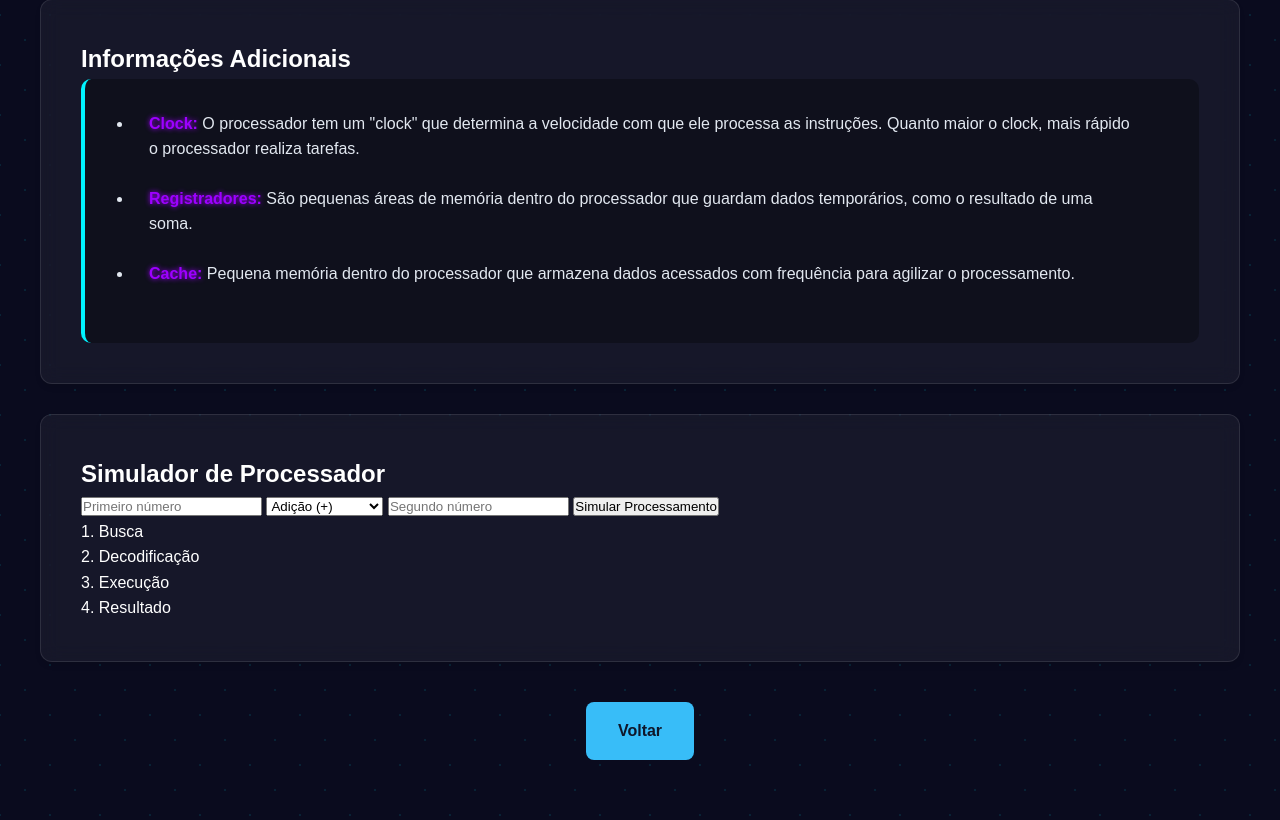
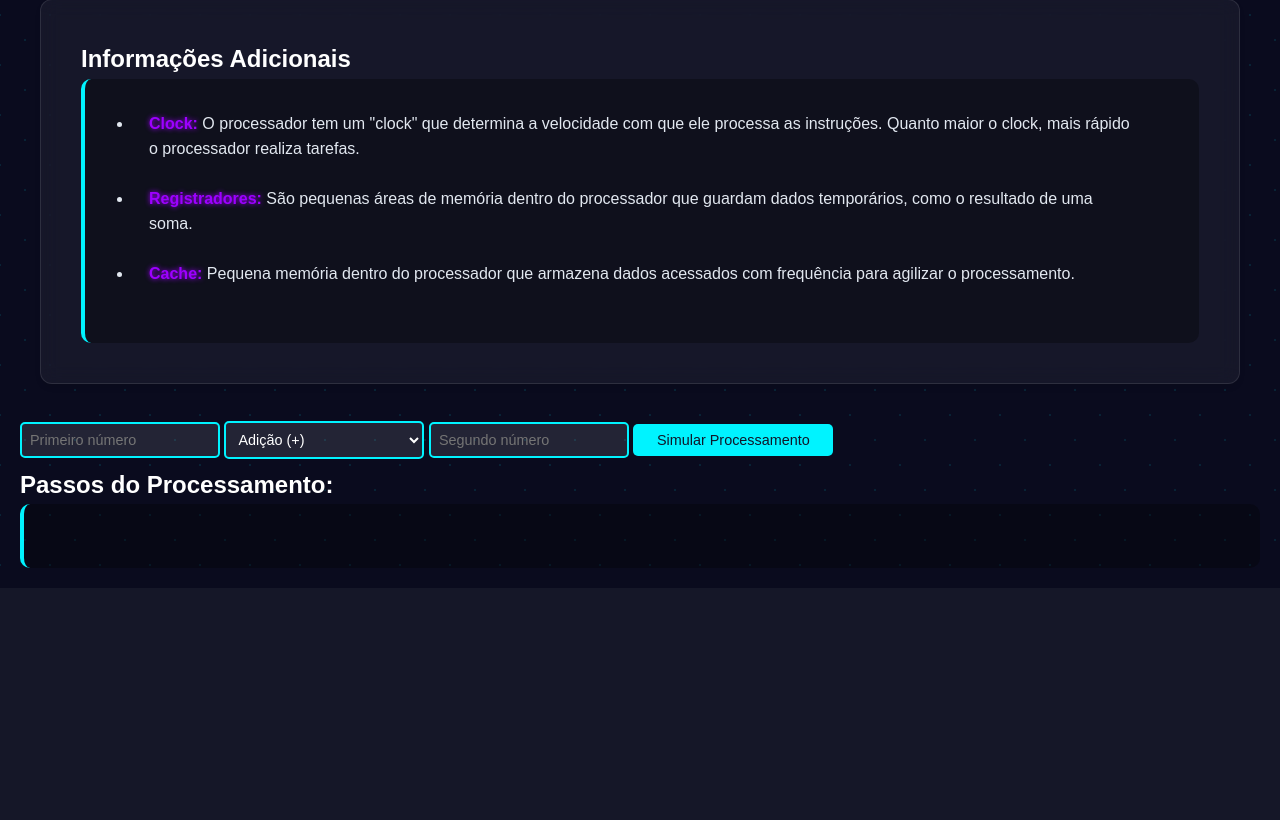
Before and after one commit to sofiaamosqueraa/PYTHON, a Flask app: page /modulos/processamento/processador in a window 1280 px wide. Shown: the part 1135-1955 px from the top of the page. After the commit the page ends 1703 px from the top, so only its background shows below. Run offline with Flask 3, Linux system fonts and the light colour scheme.

Commit message:
simulador en flask

```diff
--- a/app.py
+++ b/app.py
@@ -1,4 +1,5 @@
-from flask import Flask, render_template, request, jsonify
+from flask import Flask, render_template, request
+import time
 
 app = Flask(__name__)
 
@@ -69,64 +70,47 @@
 def processamento_memoria():
     return render_template('modulos/processamento/memoria.html')
 
+
 # Rota para o processador
-@app.route('/modulos/processamento/processador')
+@app.route('/modulos/processamento/processador', methods=['GET', 'POST'])
 def processamento_processador():
-    return render_template('modulos/processamento/processador.html')
+    passos = []
+    resultado = None
 
-# Simulação de operações básicas (sem alterações)
-@app.route('/simular', methods=['POST'])
-def simular():
-    try:
-        dados = request.get_json()
+    if request.method == 'POST':
+        num1 = float(request.form['num1'])
+        num2 = float(request.form['num2'])
+        operacao = request.form['operacao']
 
-        # Validação de dados
-        if not all(key in dados for key in ['num1', 'num2', 'operacao']):
-            return jsonify({
-                'status': 'error',
-                'mensagem': 'Dados incompletos'
-            }), 400
+        # Simular busca
+        passos.append("Buscando instrução...")
+        time.sleep(1)
 
-        num1 = float(dados['num1'])
-        num2 = float(dados['num2'])
-        operacao = dados['operacao']
+        # Simular decodificação
+        passos.append("Decodificando operação...")
+        time.sleep(1)
+
+        # Simular execução
+        passos.append("Executando cálculo...")
+        time.sleep(1)
 
         # Operações permitidas
         operacoes_permitidas = ['+', '-', '*', '/', '&', '|']
         if operacao not in operacoes_permitidas:
-            return jsonify({
-                'status': 'error',
-                'mensagem': 'Operação não permitida'
-            }), 400
+            resultado = 'Operação não permitida'
+        else:
+            if operacao == '/' and num2 == 0:
+                resultado = 'Divisão por zero não é permitida'
+            else:
+                if operacao in ['&', '|']:
+                    resultado = eval(f'int({num1}) {operacao} int({num2})')
+                else:
+                    resultado = eval(f'{num1} {operacao} {num2}')
 
-        # Evitar divisão por zero
-        if operacao == '/' and num2 == 0:
-            return jsonify({
-                'status': 'error',
-                'mensagem': 'Divisão por zero não é permitida'
-            }), 400
+        passos.append(f"Resultado: {resultado}")
 
-        # Calcular resultado
-        if operacao in ['&', '|']:
-            resultado = eval(f'int({num1}) {operacao} int({num2})')
-        else:
-            resultado = eval(f'{num1} {operacao} {num2}')
+    return render_template('modulos/processamento/processador.html', resultado=resultado, passos=passos)
 
-        return jsonify({
-            'status': 'success',
-            'resultado': resultado
-        })
-
-    except ValueError:
-        return jsonify({
-            'status': 'error',
-            'mensagem': 'Valores inválidos'
-        }), 400
-    except Exception as e:
-        return jsonify({
-            'status': 'error',
-            'mensagem': str(e)
-        }), 500
 
 if __name__ == '__main__':
     app.run(debug=True)
--- a/static/css/processador.css
+++ b/static/css/processador.css
@@ -199,3 +199,83 @@
         font-size: 3rem;
     }
 }
+
+/* Estilos para Inputs */
+input[type="number"],
+select {
+    width: 200px; /* Largura fixa para os inputs */
+    padding: 0.5rem; /* Preenchimento interno reduzido */
+    margin: 5px auto; /* Margem superior e inferior reduzida, centralizado */
+    border: 2px solid var(--neon-blue); /* Borda azul neon */
+    border-radius: 5px; /* Bordas arredondadas */
+    background: rgba(255, 255, 255, 0.1); /* Fundo mais claro */
+    color: #fff; /* Cor do texto */
+    font-size: 0.9rem; /* Tamanho da fonte reduzido */
+    transition: border-color 0.3s ease, background 0.3s ease; /* Transição suave */
+}
+
+/* Efeito de foco nos inputs */
+input[type="number"]:focus,
+select:focus {
+    border-color: var(--neon-purple); /* Muda a cor da borda ao focar */
+    outline: none; /* Remove o contorno padrão */
+    background: rgba(255, 255, 255, 0.2); /* Fundo mais claro ao focar */
+}
+
+/* Estilo para o botão */
+button {
+    width: 200px; /* Largura fixa para o botão */
+    background: var(--neon-blue); /* Cor de fundo do botão */
+    color: #0f172a; /* Cor do texto */
+    padding: 0.5rem; /* Preenchimento interno reduzido */
+    border: none; /* Remove a borda padrão */
+    border-radius: 5px; /* Bordas arredondadas */
+    cursor: pointer; /* Muda o cursor para indicar que é clicável */
+    font-size: 0.9rem; /* Tamanho da fonte reduzido */
+    transition: background 0.3s ease, transform 0.3s ease; /* Transição suave */
+    margin: 10px auto; /* Margem superior e inferior, centralizado */
+}
+
+/* Efeito de hover no botão */
+button:hover {
+    background: var(--neon-purple); /* Muda a cor de fundo ao passar o mouse */
+    transform: translateY(-2px); /* Leve elevação ao passar o mouse */
+}
+
+/* Efeito de foco no botão */
+button:focus {
+    outline: none; /* Remove o contorno padrão */
+    box-shadow: 0 0 5px var(--neon-purple); /* Sombra ao focar */
+}
+
+/* Estilo para as opções do select */
+select {
+    color: #ffffff; /* Cor do texto */
+    background-color: rgba(0, 0, 0, 0.5); /* Fundo mais escuro para o select */
+    font-size: 0.9rem; /* Tamanho da fonte reduzido */
+}
+
+/* Estilo para o select */
+select {
+    width: 200px; /* Largura fixa */
+    padding: 0.5rem; /* Preenchimento interno */
+    margin: 5px auto; /* Margem superior e inferior, centralizado */
+    border: 2px solid var(--neon-blue); /* Borda azul neon */
+    border-radius: 5px; /* Bordas arredondadas */
+    background-color: rgba(255, 255, 255, 0.1); /* Fundo mais claro */
+    color: #fff; /* Cor do texto */
+    font-size: 0.9rem; /* Tamanho da fonte reduzido */
+    transition: border-color 0.3s ease, background 0.3s ease; /* Transição suave */
+}
+
+/* Efeito de foco no select */
+select:focus {
+    border-color: var(--neon-purple); /* Muda a cor da borda ao focar */
+    outline: none; /* Remove o contorno padrão */
+    background: rgba(255, 255, 255, 0.2); /* Fundo mais claro ao focar */
+}
+
+option {
+    background-color: var(--dark-bg); /* Fundo escuro para as opções */
+    color: #fff; /* Cor do texto das opções */
+}
--- a/static/js/processador.js
+++ /dev/null
@@ -1,41 +0,0 @@
-// Simulador de processamento
-async function simular() {
-    const num1 = document.getElementById('num1').value;
-    const num2 = document.getElementById('num2').value;
-    const operacao = document.getElementById('operacao').value;
-
-    if (!num1 || !num2) {
-        alert('Por favor, preencha ambos os números');
-        return;
-    }
-
-    const steps = document.querySelectorAll('.step');
-    steps.forEach(step => step.classList.remove('active'));
-
-    // Simular cada etapa do processamento
-    await simularEtapa('busca', 'Buscando instrução...', 1000);
-    await simularEtapa('decodificacao', 'Decodificando operação...', 1000);
-    await simularEtapa('execucao', 'Executando cálculo...', 1000);
-
-    // Calcular e mostrar resultado
-    try {
-        let resultado;
-        if (operacao === '&' || operacao === '|') {
-            resultado = eval(`${parseInt(num1)} ${operacao} ${parseInt(num2)}`);
-        } else {
-            resultado = eval(`${num1} ${operacao} ${num2}`);
-        }
-        await simularEtapa('resultado', `Resultado: ${resultado}`, 0);
-    } catch (error) {
-        await simularEtapa('resultado', 'Erro na operação', 0);
-    }
-}
-
-async function simularEtapa(id, texto, delay) {
-    const elemento = document.getElementById(id);
-    elemento.textContent = texto;
-    elemento.classList.add('active');
-    if (delay) {
-        await new Promise(resolve => setTimeout(resolve, delay));
-    }
-}
--- a/templates/modulos/processamento/processador.html
+++ b/templates/modulos/processamento/processador.html
@@ -43,12 +43,9 @@
                 <li><strong>Cache:</strong> Pequena memória dentro do processador que armazena dados acessados com frequência para agilizar o processamento.</li>
             </ul>
         </section>
-        <section id="simulador">
-            <h2>Simulador de Processador</h2>
-            <div class="simulator">
-                <div class="calculator">
-                    <input type="number" id="num1" placeholder="Primeiro número">
-                    <select id="operacao">
+        <form action="/modulos/processamento/processador" method="POST">
+            <input type="number" name="num1" placeholder="Primeiro número" required>
+            <select name="operacao" required>
                 <option value="+">Adição (+)</option>
                 <option value="-">Subtração (-)</option>
                 <option value="*">Multiplicação (*)</option>
@@ -56,20 +53,17 @@
                 <option value="&">AND</option>
                 <option value="|">OR</option>
             </select>
-                    <input type="number" id="num2" placeholder="Segundo número">
-                    <button onclick="simular()">Simular Processamento</button>
+            <input type="number" name="num2" placeholder="Segundo número" required>
+            <button type="submit">Simular Processamento</button>
+        </form>
+        <div class="simulation-steps">
+            <h2>Passos do Processamento:</h2>
+            <ul>
+                {% for passo in passos %}
+                    <li>{{ passo }}</li>
+                {% endfor %}
+            </ul>
         </div>
-                <div class="simulation-steps">
-                    <div class="step" id="busca">1. Busca</div>
-                    <div class="step" id="decodificacao">2. Decodificação</div>
-                    <div class="step" id="execucao">3. Execução</div>
-                    <div class="step" id="resultado">4. Resultado</div>
-                </div>
-            </div>
-        </section>
-        <a href="/" class="voltar-btn">Voltar</a>
         </main>
-
-    <script src="{{ url_for('static', filename='js/processador.js') }}"></script>
 </body>
 </html>
```
Lines whose indentation alone changed are shown as unchanged.
